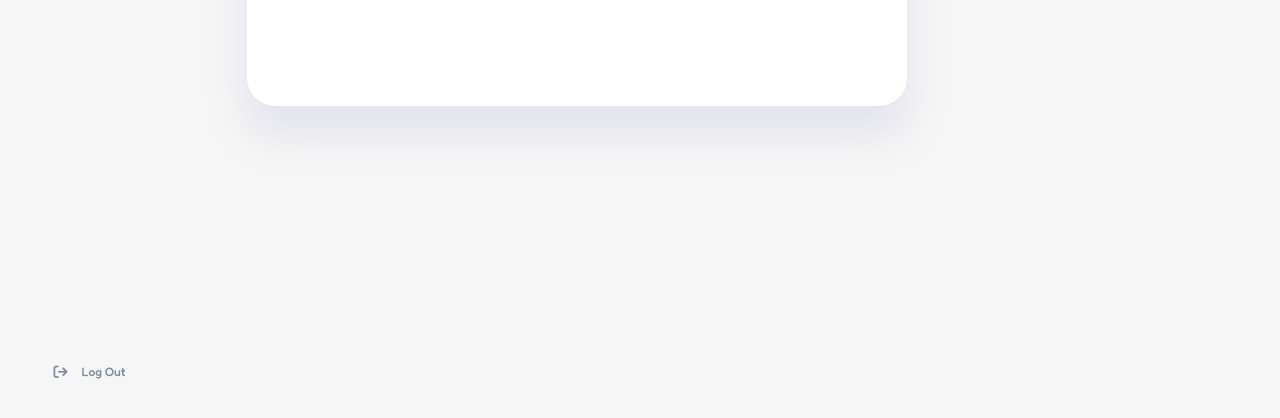
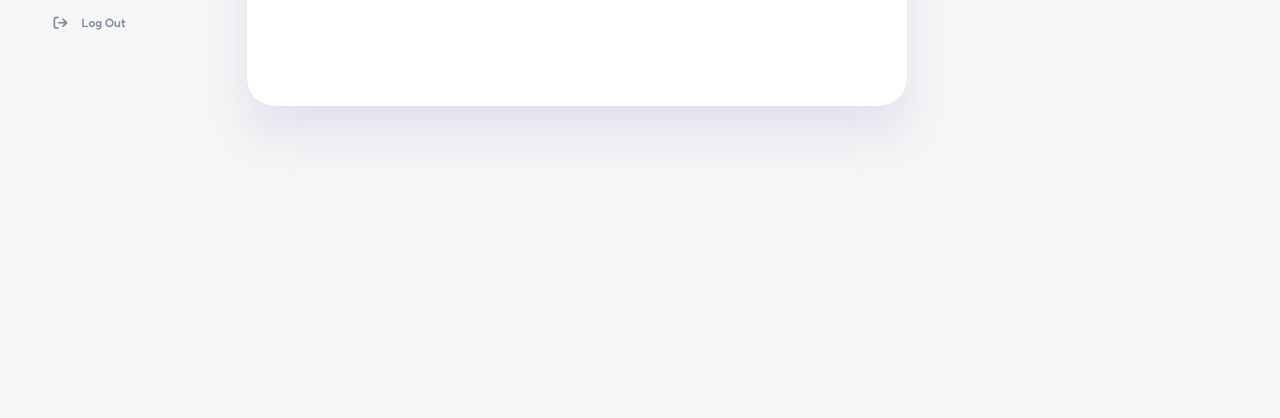
Before and after one commit to grifsc/WebDev287, a plain HTML site: page html/admin-settings.html in a window 1280 px wide. Shown: the part 484-902 px from the top of the page. Drawn offline with Linux system fonts and the light colour scheme.

Commit message:
Fixed the log out

```diff
--- a/css/admin-dashboard.css
+++ b/css/admin-dashboard.css
@@ -179,12 +179,6 @@ aside .sidebar a span{
     transition: all 0.03s ease;
 }
 
-aside .sidebar a:last-child{
-    position: absolute;
-    bottom: 2rem;
-    width: 100%;
-}
-
 aside .sidebar a.active{
     background: var(--color-light);
     color: var(--color-primary);
@@ -210,7 +204,6 @@ aside .sidebar a:hover{
 aside .sidebar a:hover span{
     margin-left: 1rem;
 }
-
 /*----- Main Styling -----*/
 main{
     margin-top: 1.4rem;
```
